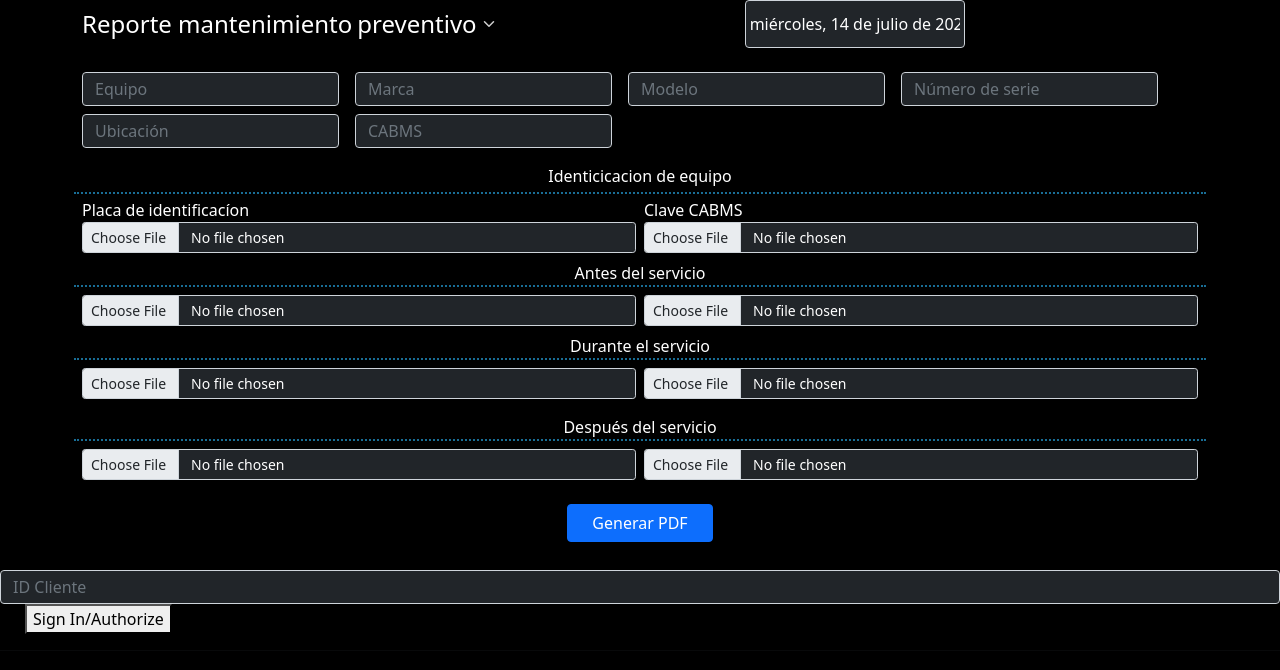
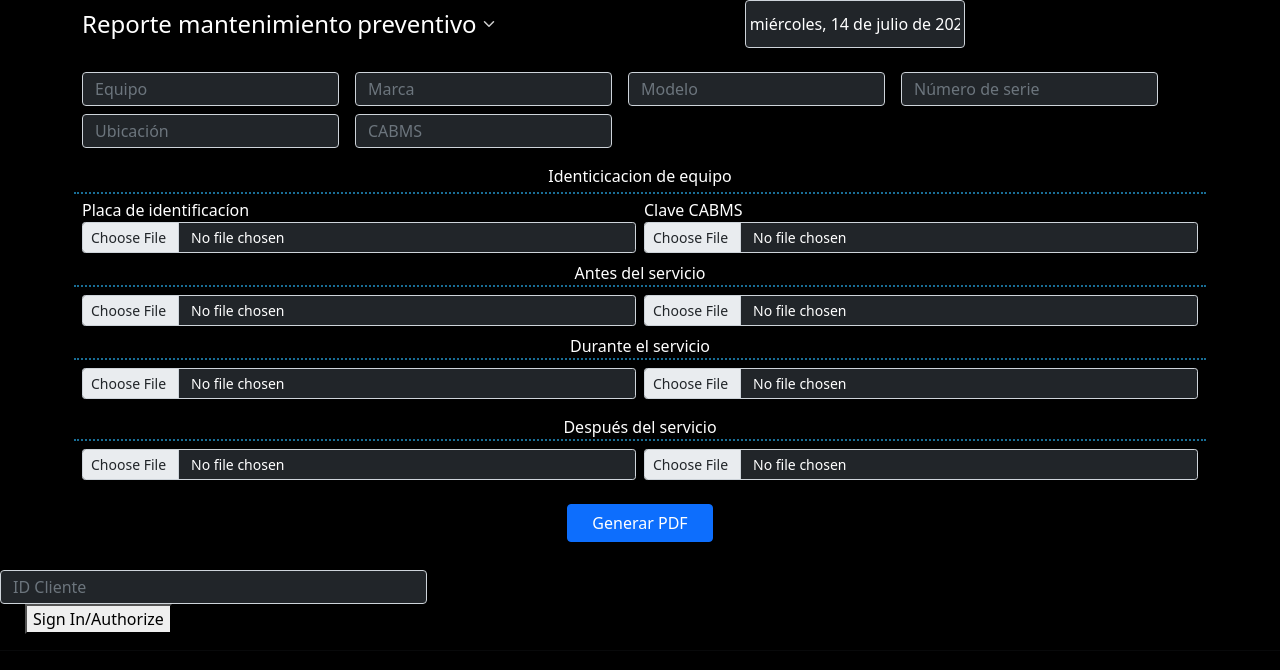
Before and after one commit to Ferreyra/Ferreyra.github.io, a plain HTML site: page index.html in a window 1280 px wide. Drawn offline with nearby package versions, Linux system fonts and the light colour scheme.

Commit message:
Update index.html

```diff
--- a/index.html
+++ b/index.html
@@ -168,7 +168,7 @@
   </div> -->
   <footer>
     <!--Add buttons to initiate auth sequence and sign out-->
-    <div class="col-auto">
+    <div class="col-4">
       <label class="visually-hidden" for="gcpcid" id="cliente">ID Cliente:</label>
       <input type="text" class="form-control bg-dark text-white py-1" id="gpcid" placeholder="ID Cliente" required>
     </div>
```
